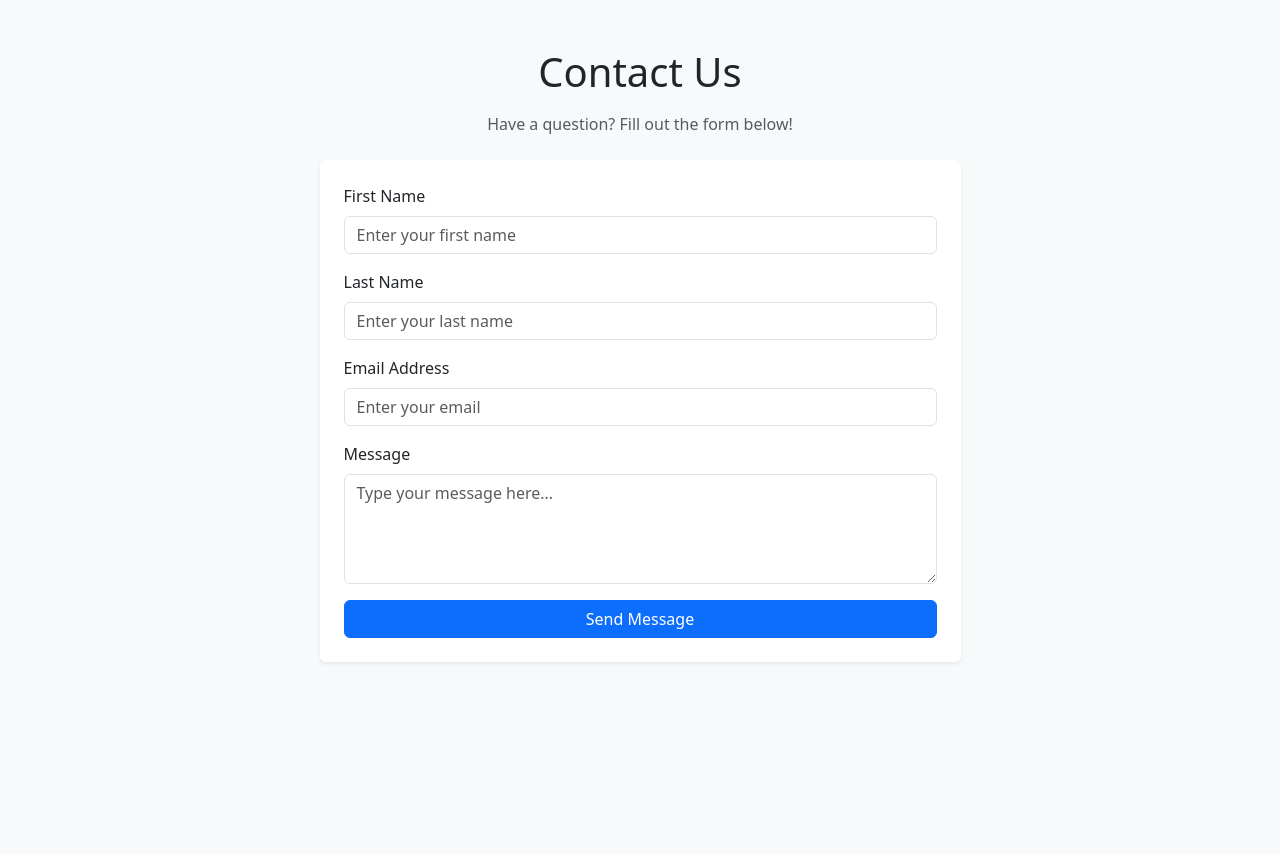
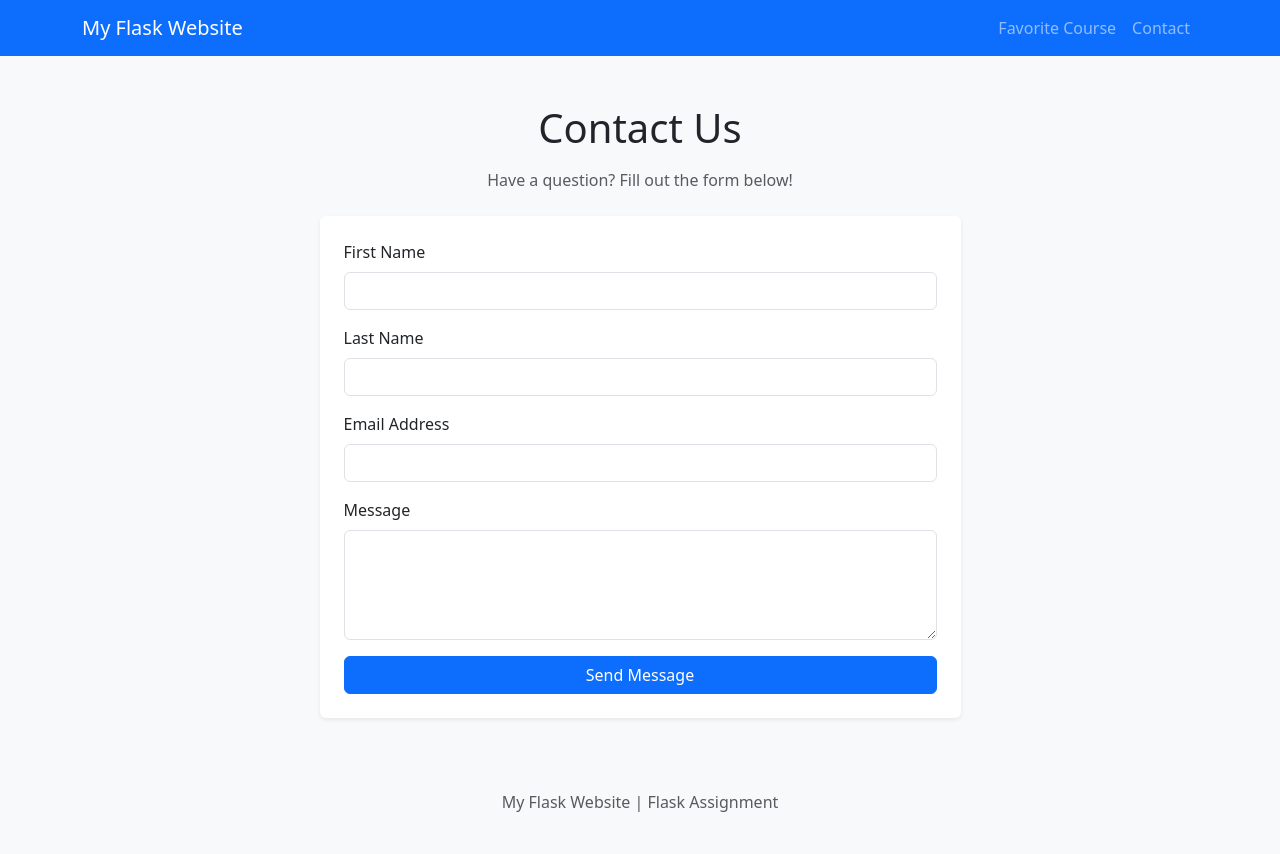
Before and after one commit to keertidas123/helloWorld, a Flask app: page /contact in a window 1280 px wide. Before the commit the page ends 663 px from the top, so only its background shows below. Run offline with Flask 3, Linux system fonts and the light colour scheme.

Commit message:
Created code for base.html which was then applied to contact and favorite-course

```diff
--- /dev/null
+++ b/templates/base.html
@@ -0,0 +1,47 @@
+
+<!DOCTYPE html>
+<html lang="en">
+<head>
+    <meta charset="UTF-8">
+    <meta name="viewport" content="width=device-width, initial-scale=1">
+    <title>{% block title %}My Flask Website{% endblock %}</title>
+
+    <!-- Bootstrap CSS -->
+    <link href="https://cdn.jsdelivr.net/npm/bootstrap@5.3.3/dist/css/bootstrap.min.css"
+          rel="stylesheet">
+</head>
+
+<body class="bg-light">
+
+    <!-- Shared Navigation -->
+    <nav class="navbar navbar-expand-lg navbar-dark bg-primary">
+        <div class="container">
+            <a class="navbar-brand" href="/">My Flask Website</a>
+
+            <div class="navbar-nav">
+                <a class="nav-link" href="/favorite-course">
+                    Favorite Course
+                </a>
+                <a class="nav-link" href="/contact">
+                    Contact
+                </a>
+            </div>
+        </div>
+    </nav>
+
+    <!-- Page Content -->
+    <div class="container mt-5 mb-5">
+        {% block content %}
+        {% endblock %}
+    </div>
+
+    <!-- Shared Footer -->
+    <footer class="text-center text-muted py-4">
+        <p>My Flask Website | Flask Assignment</p>
+    </footer>
+
+    <!-- Bootstrap JavaScript -->
+    <script src="https://cdn.jsdelivr.net/npm/bootstrap@5.3.3/dist/js/bootstrap.bundle.min.js"></script>
+
+</body>
+</html>
--- a/templates/contact.html
+++ b/templates/contact.html
@@ -1,19 +1,10 @@
 
-<!DOCTYPE html>
-<html lang="en">
-<head>
-    <meta charset="UTF-8">
-    <meta name="viewport" content="width=device-width, initial-scale=1">
-    <title>Contact Us</title>
+{% extends "base.html" %}
 
-    <!-- Bootstrap CSS -->
-    <link href="https://cdn.jsdelivr.net/npm/bootstrap@5.3.3/dist/css/bootstrap.min.css"
-          rel="stylesheet">
-</head>
+{% block title %}Contact Us{% endblock %}
 
-<body class="bg-light">
+{% block content %}
 
-<div class="container mt-5">
 <div class="row justify-content-center">
     <div class="col-md-7">
 
@@ -21,23 +12,27 @@
 
         {% if form_submitted %}
 
-                <!-- Thank you message -->
+        <!-- Thank You Message -->
         <div class="bg-white p-4 rounded shadow-sm">
 
             <h2>Thank you for completing my form!</h2>
             <p>Here is the information you entered:</p>
 
-                    <p><strong>First Name:</strong></p>
-                    <p>{{ request.form.get('first_name') }}</p>
+            <p><strong>First Name:</strong>
+                {{ request.form.get('first_name') }}
+            </p>
 
-                    <p><strong>Last Name:</strong></p>
-                    <p>{{ request.form.get('last_name') }}</p>
+            <p><strong>Last Name:</strong>
+                {{ request.form.get('last_name') }}
+            </p>
 
-                    <p><strong>Email Address:</strong></p>
-                    <p>{{ request.form.get('email') }}</p>
+            <p><strong>Email Address:</strong>
+                {{ request.form.get('email') }}
+            </p>
 
-                    <p><strong>Message:</strong></p>
-                    <p>{{ request.form.get('message') }}</p>
+            <p><strong>Message:</strong>
+                {{ request.form.get('message') }}
+            </p>
 
             <a href="{{ url_for('contact') }}"
                class="btn btn-primary mt-3">
@@ -48,7 +43,7 @@
 
         {% else %}
 
-                <!-- Contact form -->
+        <!-- Contact Form -->
         <p class="text-center text-muted mb-4">
             Have a question? Fill out the form below!
         </p>
@@ -66,7 +61,6 @@
                        class="form-control"
                        id="firstName"
                        name="first_name"
-                               placeholder="Enter your first name"
                        required>
             </div>
 
@@ -79,7 +73,6 @@
                        class="form-control"
                        id="lastName"
                        name="last_name"
-                               placeholder="Enter your last name"
                        required>
             </div>
 
@@ -92,11 +85,10 @@
                        class="form-control"
                        id="email"
                        name="email"
-                               placeholder="Enter your email"
                        required>
             </div>
 
-                    <!-- Additional Field: Message -->
+            <!-- Message -->
             <div class="mb-3">
                 <label for="message" class="form-label">
                     Message
@@ -105,7 +97,6 @@
                           id="message"
                           name="message"
                           rows="4"
-                                  placeholder="Type your message here..."
                           required></textarea>
             </div>
 
@@ -120,7 +111,5 @@
 
     </div>
 </div>
-</div>
 
-</body>
-</html>
+{% endblock %}
```
Also changed, not shown: templates/favorite-course.html (+23 -11 lines). Lines whose indentation alone changed are shown as unchanged.
